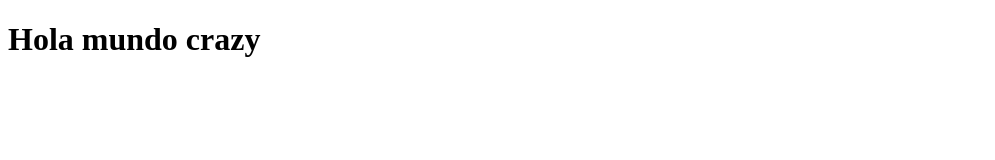
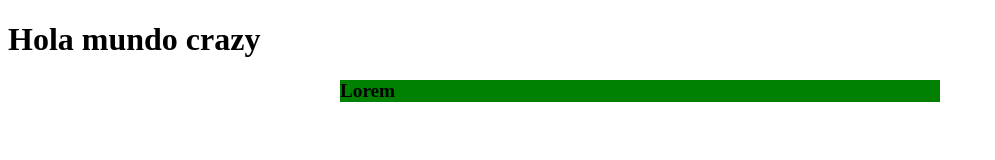
Before and after one commit to Jmu6huevos1/FJ2020-desarrollo-web-1, a plain HTML site: page index.html in a window 1280 px wide. Shown: the whole page, without its empty margins (0-995 px from the left). Drawn offline with Linux system fonts and the light colour scheme.

Commit message:
Agregar estructura HTML principal
En el archivo principal para hacer usso de los selectores CSS definidos previamente

```diff
--- a/index.html
+++ b/index.html
@@ -9,6 +9,9 @@
 </head>
 <body>
         <h1>Hola mundo crazy</h1>
+        <main id="principal">
+            <p class="negrita">Lorem</p>
+        </main>
         <script src="js/app.js"></script>
 </body>
 </html>
```
